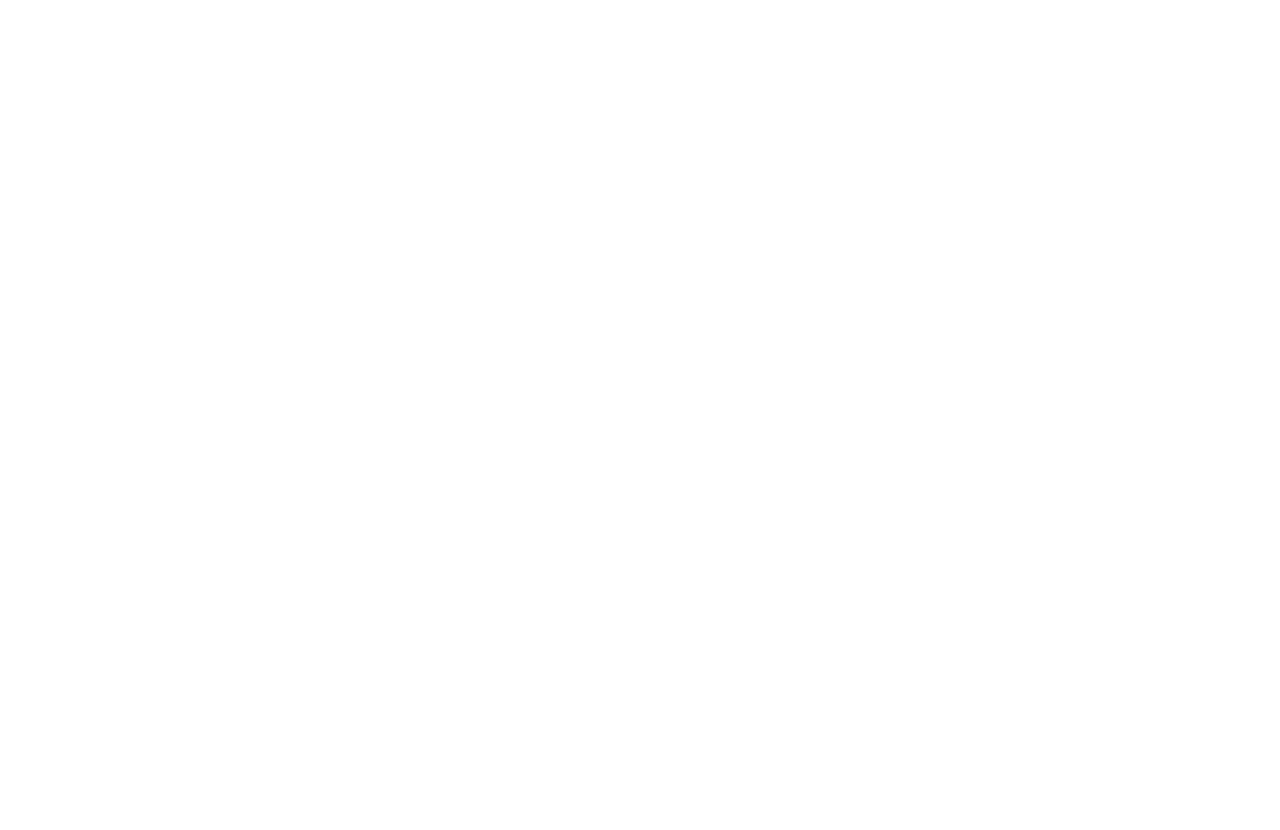
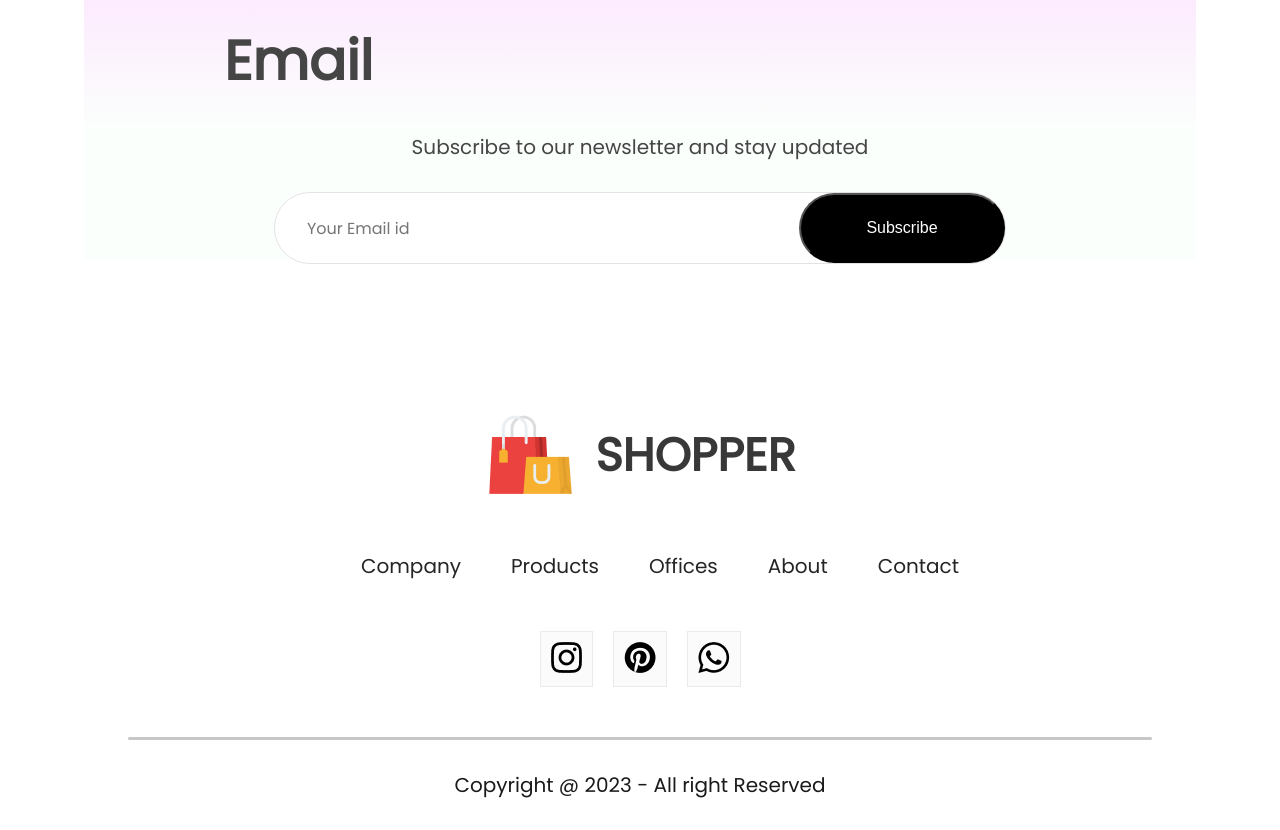
Before and after one commit to khoahotran/mern, a React (Create React App) app: page / in a window 1280 px wide. Shown: the part 3565-4395 px from the top of the page. Before the commit the page ends 3405 px from the top, so only its background shows below. Built offline with nearby package versions, Linux system fonts and the light colour scheme.

Commit message:
done Footer 1h23m

```diff
--- a/src/App.js
+++ b/src/App.js
@@ -6,6 +6,7 @@
 import Product from './Pages/Product';
 import Cart from './Pages/Cart';
 import LoginSignup from './Pages/LoginSignup';
+import Footer  from './Components/Footer/Footer'
 
 function App() {
   return (
@@ -23,6 +24,7 @@
         <Route path="/cart" element={<Cart/>}/>
         <Route path="/login" element={<LoginSignup/>}/>
       </Routes>
+      <Footer />
       </BrowserRouter>
     </div>
   );
--- /dev/null
+++ b/src/Components/Footer/Footer.css
@@ -0,0 +1,54 @@
+.footer {
+    display: flex;
+    flex-direction: column;
+    justify-content: center;
+    align-items: center;
+    gap: 50px;
+}
+.footer-logo {
+    display: flex;
+    align-items: center;
+    gap: 20px;
+}
+.footer-logo p {
+    color: #383838;
+    font-size: 46px;
+    font-weight: 700;
+}
+.footer-links {
+    display: flex;
+    list-style: none;
+    gap: 50px;
+    color:  #252525;
+    font-size: 20px;
+}
+.footer-links li {
+    cursor: pointer;
+}
+.footer-social-icon {
+    display: flex;
+    gap: 20px;
+}
+.footer-icons-container {
+    padding: 10px;
+    padding-bottom: 6px;
+    background: #fbfbfb;
+    border: 1px solid #ebebeb;
+}
+.footer-copyright {
+    display: flex;
+    flex-direction: column;
+    align-items: center;
+    gap: 30px;
+    width: 100%;
+    margin-bottom: 30px;
+    color: #1a1a1a;
+    font-size: 20px;
+}
+.footer-copyright hr {
+    width: 80%;
+    border: none;
+    border-radius: 10px;
+    height: 3px;
+    background: #c7c7c7;
+}
--- /dev/null
+++ b/src/Components/Footer/Footer.jsx
@@ -0,0 +1,41 @@
+import React from 'react'
+import './Footer.css'
+import footer_logo from '../Assets/logo_big.png'
+import instagram_icon from '../Assets/instagram_icon.png'
+import pinterest_icon from '../Assets/pintester_icon.png'
+import whatsapp_icon from '../Assets/whatsapp_icon.png'
+const Footer = () => {
+  return (
+    <div className='footer'>
+        <div className="footer-logo">
+            <img src={footer_logo} alt="" />
+            <p>SHOPPER</p>
+        </div>
+        <ul className="footer-links">
+            <li>Company</li>
+            <li>Products</li>
+            <li>Offices</li>
+            <li>About</li>
+            <li>Contact</li>
+        </ul>
+        <div className="footer-social-icon">
+            <div className="footer-icons-container">
+                <img src={instagram_icon} alt="" />
+            </div>
+            <div className="footer-icons-container">
+                <img src={pinterest_icon} alt="" />
+            </div>
+            <div className="footer-icons-container">
+                <img src={whatsapp_icon} alt="" />
+            </div>
+        </div>
+        <div className="footer-copyright">
+            <hr />
+            <p>Copyright @ 2023 - All right Reserved</p>
+        </div>
+
+    </div>
+  )
+}
+
+export default Footer
--- a/src/Components/NewCollections/NewCollections.css
+++ b/src/Components/NewCollections/NewCollections.css
@@ -3,7 +3,7 @@
     flex-direction: column;
     align-items: center;
     gap: 10px;
-    height: 90hv;
+    margin-bottom: 100px;
 }
 .new-collections h1 {
     color: #171717;
--- /dev/null
+++ b/src/Components/NewsLetter/NewsLetter.css
@@ -0,0 +1,50 @@
+.newsletter {
+    width: 65%;
+    height: 40vh;
+    display: flex;
+    flex-direction: column;
+    align-items: center;
+    justify-content: center;
+    margin: auto;
+    padding: 0px 140px;
+    margin-bottom: 150px;
+    background: linear-gradient(180deg, #fde1ff, #e1ffea22 60%);
+    gap: 30px;
+}
+.newsletter h1 {
+    color: #454545;
+    font-size: 55px;
+    font-weight: 600;
+}
+.newsletter p {
+    color: #454545;
+    font-size: 20px;
+}
+.newsletter div {
+    display:  flex;
+    align-items: center;
+    justify-content: space-between;
+    background: white;
+    width: 730px;
+    height: 70px;
+    border-radius: 80px;
+    border: 1px solid #e3e3e3;
+}
+.newsletter input {
+    width: 500px;
+    margin-left: 30px;
+    border: none;
+    outline: none;
+    color: #616161;
+    font-family: Poppins;
+    font-size: 16px;
+}
+.newsletter div button {
+    width: 210px;
+    height: 70px;
+    border-radius: 80px;
+    background: black;
+    color: white;
+    font-size: 16px;
+    cursor: pointer;
+}
--- /dev/null
+++ b/src/Components/NewsLetter/NewsLetter.jsx
@@ -0,0 +1,16 @@
+import React from 'react'
+import './NewsLetter.css'
+const NewsLetter = () => {
+  return (
+    <div className='newsletter'>
+      <h1>Get Exclusive Offers On Your Email</h1>
+      <p>Subscribe to our newsletter and stay updated</p>
+      <div>
+        <input type="email" placeholder='Your Email id' />
+        <button>Subscribe</button>
+      </div>
+    </div>
+  )
+}
+
+export default NewsLetter
--- a/src/Pages/Shop.jsx
+++ b/src/Pages/Shop.jsx
@@ -3,6 +3,7 @@
 import Popular from '../Components/Popular/Popular'
 import Offers from '../Components/Offers/Offers'
 import NewCollections from '../Components/NewCollections/NewCollections'
+import NewsLetter from '../Components/NewsLetter/NewsLetter'
 const Shop = () => {
   return (
     <div>
@@ -10,6 +11,7 @@
       <Popular />
       <Offers />
       <NewCollections />
+      <NewsLetter />
     </div>
   )
 }
```
